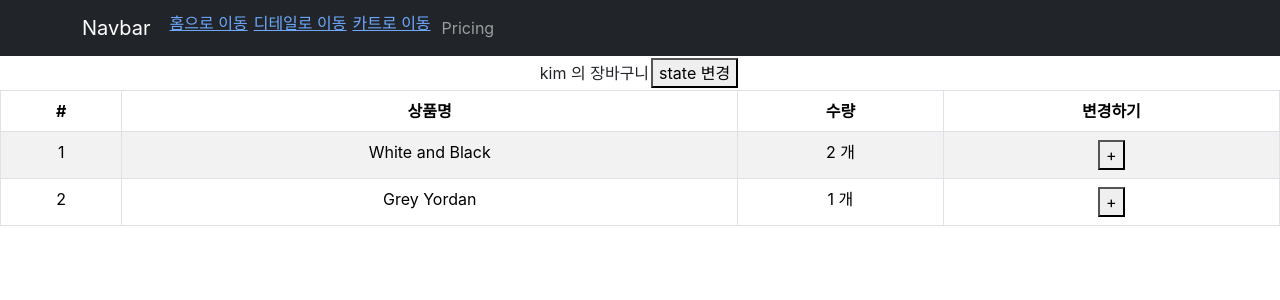
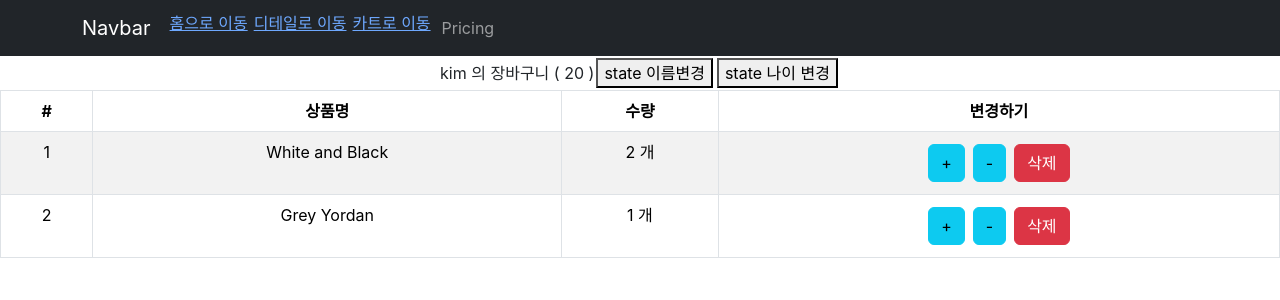
Before and after one commit to Yobee96/react-shoppingMall, a React (Create React App) app: page /cart in a window 1280 px wide. Shown: the top 300 px of the page. Built offline with nearby package versions, Linux system fonts and the light colour scheme.

Commit message:
Redux 에서 state 수정하기2 (응용활용)

```diff
--- a/src/routes/Cart.js
+++ b/src/routes/Cart.js
@@ -1,23 +1,20 @@
 import {Table} from "react-bootstrap";
 import {useDispatch, useSelector} from "react-redux";
-import {changeName} from "../store";
+import { changeName, changeAge } from '../store/userSlice.js'
+import { addCount, subCount, removeProduct } from '../store/cartSlice.js'
 
 function Cart(){
 
-    /*Redux 수정방법
-    1. state 수정하는 ㅅ함수만들 고,
-    2. 원할 때 그 함수 실행해 달라고 store.js 에 요청
-    * */
-    let cartItems = useSelector((state)=>{return state.cartItems})
     let state = useSelector((state)=>{return state})
-
-    // store.js 에 변경요청을 보내는 함수
     let dispatch = useDispatch()
 
     return (
         <div>
-            {state.user.name} 의 장바구니
-            <button style={{margin : '2px'}} onClick={()=>{dispatch(changeName())}}>state 변경</button>
+            {state.user.name} 의 장바구니 ( {state.user.age} )
+            <button style={{margin : '2px'}} onClick={()=>{dispatch(changeName())}}>state 이름변경</button>
+
+            {/*파람으로 변경할 값을 보낼 수도 있음*/}
+            <button style={{margin : '2px'}} onClick={()=>{dispatch(changeAge(10))}}>state 나이 변경</button>
             <Table striped bordered hover>
                 <thead>
                 <tr>
@@ -30,15 +27,23 @@ function Cart(){
                 <tbody>
 
                 {
-                    cartItems.map((item, i)=>{
+                    state.cart.map((item, i)=>{
                         return(
                             <tr key={i}>
                                 <td>{i+1}</td>
                                 <td>{item.name}</td>
                                 <td>{item.count} 개</td>
-                                <td><button onClick={()=>{
-                                    dispatch(changeName())
-                                }}>+</button></td>
+                                <td>
+                                    <button className='m-1 btn btn-info' onClick={()=>{
+                                        dispatch(addCount(item.id))
+                                    }}>+</button>
+                                    <button className='m-1 btn btn-info' onClick={()=>{
+                                        dispatch(subCount(item.id))
+                                    }}>-</button>
+                                    <button className='m-1 btn btn-danger' onClick={()=>{
+                                        dispatch(removeProduct(item.id))
+                                    }}>삭제</button>
+                                </td>
                             </tr>
                     )})
                 }
--- a/src/routes/Detail.js
+++ b/src/routes/Detail.js
@@ -2,9 +2,9 @@
 import {useParams} from "react-router-dom";
 import {useContext, useEffect, useState} from "react";
 import {Nav} from 'react-bootstrap';
-
 import {Context1} from './../App.js'
-
+import {useDispatch, useSelector} from "react-redux";
+import { addProduct } from '../store/cartSlice.js'
 
 function Detail(props) {
 
@@ -14,8 +14,10 @@ function Detail(props) {
     const [count, setCount] = useState(0);
     const [onlyNumber, setOnlyNumber] = useState(false);
     const [fade2, setFade2] = useState('');
+    const [tab, setTab] = useState(0);
 
-    const [tab, setTab] = useState(0);
+    let cart = useSelector((state)=>{return state.cart})
+    const dispatch = useDispatch()
 
     useEffect(() => {
         let timer = setTimeout(()=>{
@@ -46,7 +48,6 @@ function Detail(props) {
                 </div> :
                 null
             }
-            {stock[0]}
             <div className="row satart end">
                 <div className="col-md-6">
                     <img src={imgUrl} width="100%" alt="prdtImg"/>
@@ -56,7 +57,10 @@ function Detail(props) {
                     <h4 className="pt-5">{product.title}</h4>
                     <p>{product.content}</p>
                     <p>{product.price}원</p>
-                    <button className="btn btn-danger">주문하기</button>
+                    <button className="btn btn-danger" onClick={()=>{
+                    const addProductObj = {id : product.id, name : product.title, count: 1}
+                    dispatch(addProduct(addProductObj))
+                    }}>주문하기</button>
                 </div>
             </div>
 
--- a/src/store.js
+++ b/src/store.js
@@ -1,51 +1,17 @@
 
 import {configureStore, createSlice} from '@reduxjs/toolkit'
-
-
-let user = createSlice({
-    name : 'user',
-    initialState : {name : 'kim', age : 20},
-
-    /*Redux state 수정 하려면, 사용 하는 파트
-    * 1. reducers : {} 안에 변경할 함수 만들기
-    * 2. 변경할 함수 (state) {return '변경할 값' } 으로 변경
-    * 3. 이때 state는 변경이전값
-    * 4. export 사용 해서 내보내기
-    * 5. 내보낼 때 state.actions 사용 하면, 안에 함수 전부 내보내기 가능
-    * */
-    reducers : {
-        changeName(state){
-            return {name : 'park', age : 20}
-        }
-    }
-})
-
- export let {changeName} = user.actions
+import user from './store/userSlice.js'
+import cart from './store/cartSlice.js'
 
 let stock = createSlice({
     name : 'stock',
     initialState : [10,11,12]
 })
 
-let cartItems = createSlice({
-    name : 'cartItems',
-    initialState :
-        [
-        {id : 0, name : 'White and Black', count : 2},
-        {id : 2, name : 'Grey Yordan', count : 1}
-        ],
-    reducers : {
-        addCount(state) {
-
-        },
-        subCount(state) {}
-    }
-})
-
 export default configureStore({
     reducer: {
         user : user.reducer,
         stock : stock.reducer,
-        cartItems : cartItems.reducer
+        cart : cart.reducer
     }
 })
--- /dev/null
+++ b/src/store/cartSlice.js
@@ -0,0 +1,35 @@
+import {createSlice} from "@reduxjs/toolkit";
+
+let cart = createSlice({
+    name : 'cart',
+    initialState :
+        [
+            {id : 0, name : 'White and Black', count : 2},
+            {id : 2, name : 'Grey Yordan', count : 1}
+        ],
+    reducers : {
+        addCount(state, id) {
+            let target = state.find(item => item.id === id.payload)
+            target.count += 1
+        },
+        subCount(state, id) {
+            const target = state.find(item => item.id === id.payload)
+            if (target.count > 0)
+                target.count -= 1
+        },
+        addProduct(state, product) {
+            const dueIndex = state.findIndex((item)=>item.name === product.payload.name)
+            if (dueIndex !== -1) {
+                state[dueIndex].count++
+            } else {
+                state.push(product.payload)
+            }
+        },
+        removeProduct(state, id) {
+            return state.filter(item=>item.id !== id.payload)
+        }
+    }
+})
+
+export let {addCount, subCount, addProduct, removeProduct} = cart.actions
+export default cart
--- /dev/null
+++ b/src/store/userSlice.js
@@ -0,0 +1,19 @@
+import {createSlice} from "@reduxjs/toolkit";
+
+let user = createSlice({
+    name : 'user',
+    initialState : {name : 'kim', age : 20},
+
+    reducers : {
+        changeName(state){
+            state.name = 'park'
+            // immer.js 의 도움 으로 파람의 state 를 변경하면 변경 가능
+        },
+        changeAge(state, a) {
+            state.age += a.payload
+        }
+    }
+})
+
+export let {changeName, changeAge} = user.actions
+export default user
```
